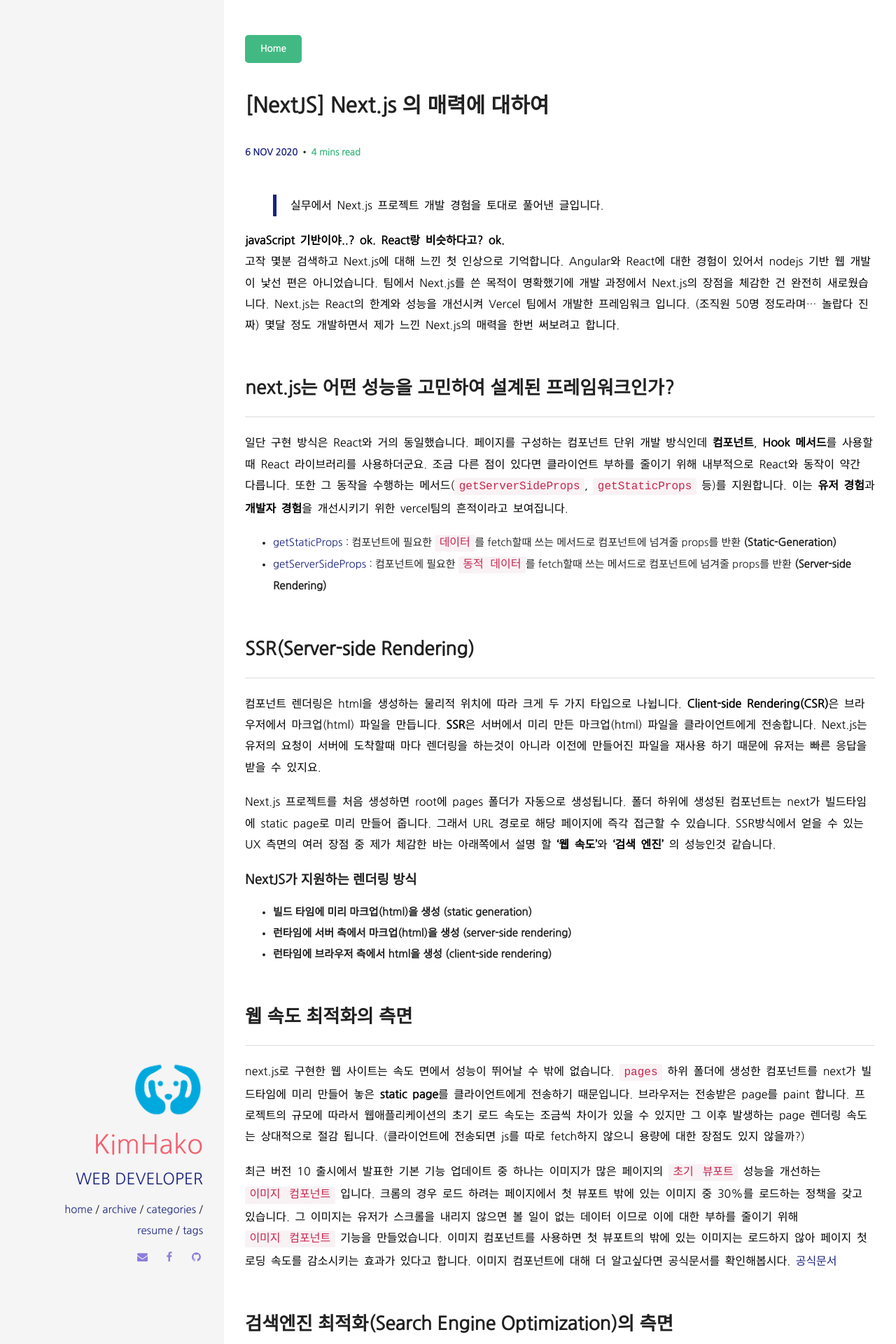
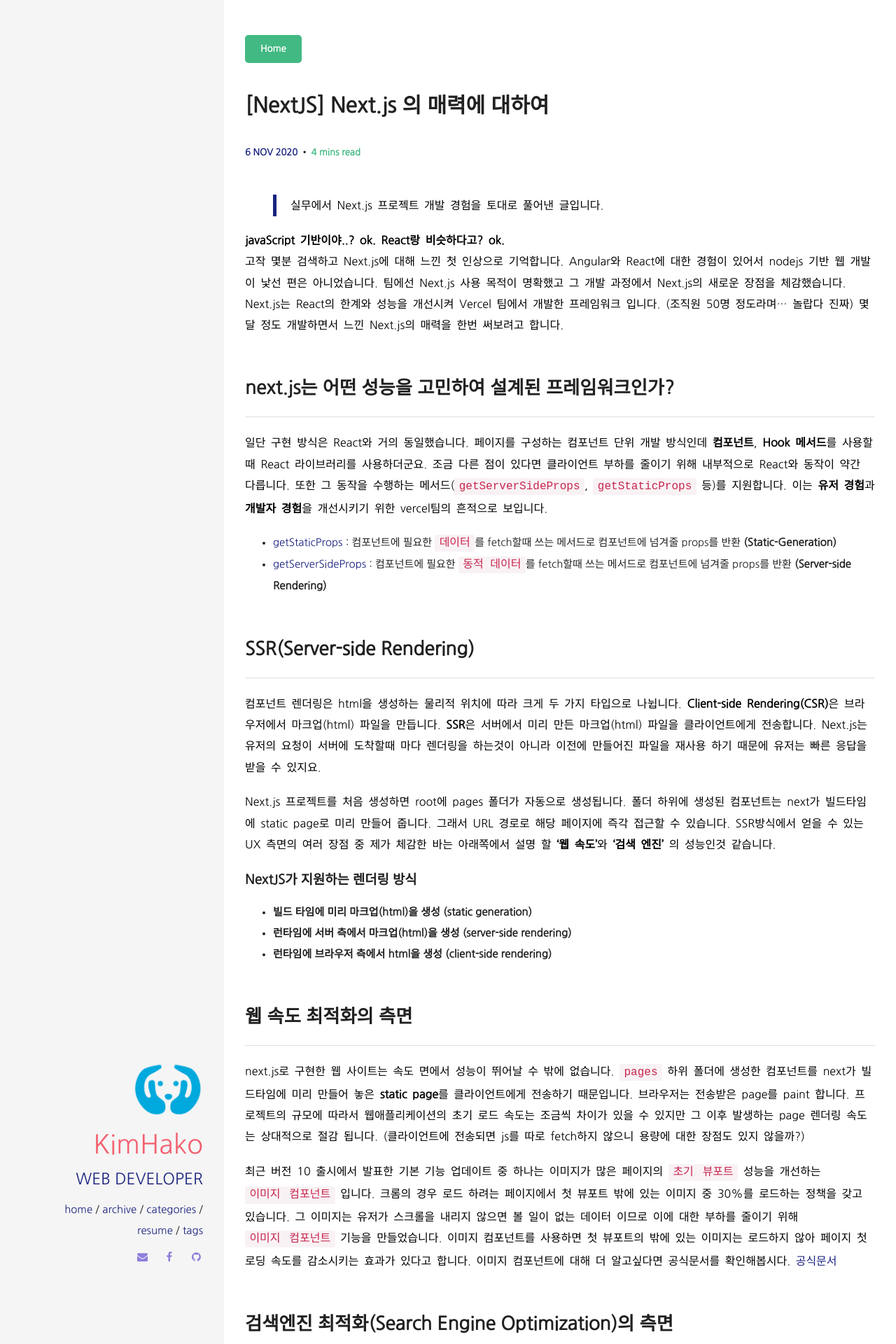
Before and after one commit to OHHAKO/kimhako, a Jekyll site: the page built from _posts/2020-11-06-Nextjs-attractive-post.md, in a window 1280 px wide. Shown: the top 1920 px of the page at 70% size. Built offline with Jekyll 4.4.1, drawn with Linux system fonts in a browser that asks for light colours; some web fonts are replaced; comment, search, counter and statistics services are not loaded; some of the changed text lies outside the part shown.

Commit message:
docs: Nextjs 포스트 수정

```diff
--- a/_posts/2020-11-06-Nextjs-attractive-post.md
+++ b/_posts/2020-11-06-Nextjs-attractive-post.md
@@ -12,11 +12,11 @@ creditlink: https://github.com/OHHAKO
 > 실무에서 Next.js 프로젝트 개발 경험을 토대로 풀어낸 글입니다.
 
 **javaScript 기반이야..? ok. React랑 비슷하다고? ok.** <br/>
-고작 몇분 검색하고 Next.js에 대해 느낀 첫 인상으로 기억합니다. Angular와 React에 대한 경험이 있어서 nodejs 기반 웹 개발이 낯선 편은 아니었습니다. 팀에서 Next.js를 쓴 목적이 명확했기에 개발 과정에서 Next.js의 장점을 체감한 건 완전히 새로웠습니다. Next.js는 React의 한계와 성능을 개선시켜 Vercel 팀에서 개발한 프레임워크 입니다. (조직원 50명 정도라며... 놀랍다 진짜) 몇달 정도 개발하면서 제가 느낀 Next.js의 매력을 한번 써보려고 합니다.
+고작 몇분 검색하고 Next.js에 대해 느낀 첫 인상으로 기억합니다. Angular와 React에 대한 경험이 있어서 nodejs 기반 웹 개발이 낯선 편은 아니었습니다. 팀에선 Next.js 사용 목적이 명확했고 그 개발 과정에서 Next.js의 새로운 장점을 체감했습니다. Next.js는 React의 한계와 성능을 개선시켜 Vercel 팀에서 개발한 프레임워크 입니다. (조직원 50명 정도라며... 놀랍다 진짜) 몇 달 정도 개발하면서 느낀 Next.js의 매력을 한번 써보려고 합니다.
 
 ## next.js는 어떤 성능을 고민하여 설계된 프레임워크인가?
 
-일단 구현 방식은 React와 거의 동일했습니다. 페이지를 구성하는 컴포넌트 단위 개발 방식인데 **컴포넌트**, **Hook 메서드**를 사용할때 React 라이브러리를 사용하더군요. 조금 다른 점이 있다면 클라이언트 부하를 줄이기 위해 내부적으로 React와 동작이 약간 다릅니다. 또한 그 동작을 수행하는 메서드(`getServerSideProps`, `getStaticProps` 등)를 지원합니다. 이는 **유저 경험**과 **개발자 경험**을 개선시키기 위한 vercel팀의 흔적이라고 보여집니다.
+일단 구현 방식은 React와 거의 동일했습니다. 페이지를 구성하는 컴포넌트 단위 개발 방식인데 **컴포넌트**, **Hook 메서드**를 사용할때 React 라이브러리를 사용하더군요. 조금 다른 점이 있다면 클라이언트 부하를 줄이기 위해 내부적으로 React와 동작이 약간 다릅니다. 또한 그 동작을 수행하는 메서드(`getServerSideProps`, `getStaticProps` 등)를 지원합니다. 이는 **유저 경험**과 **개발자 경험**을 개선시키기 위한 vercel팀의 흔적으로 보입니다.
 
 - [getStaticProps](https://nextjs.org/docs/basic-features/data-fetching#getstaticprops-static-generation) : 컴포넌트에 필요한 `데이터`를 fetch할때 쓰는 메서드로 컴포넌트에 넘겨줄 props를 반환 **(Static-Generation)**
 - [getServerSideProps](https://nextjs.org/docs/basic-features/data-fetching#getserversideprops-server-side-rendering) : 컴포넌트에 필요한 `동적 데이터`를 fetch할때 쓰는 메서드로 컴포넌트에 넘겨줄 props를 반환 **(Server-side Rendering)**
```
Also changed, not shown: other parts of _posts/2020-11-06-Nextjs-attractive-post.md (+1 -1 lines), 3 other files.
